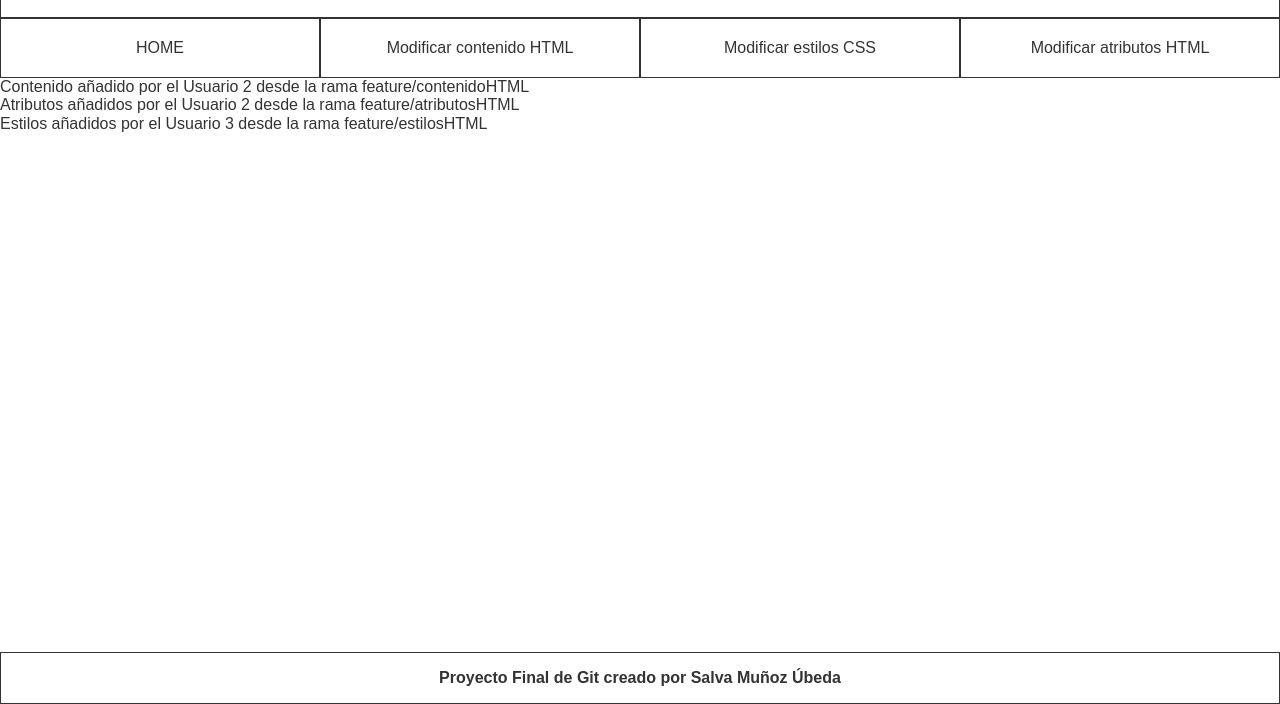
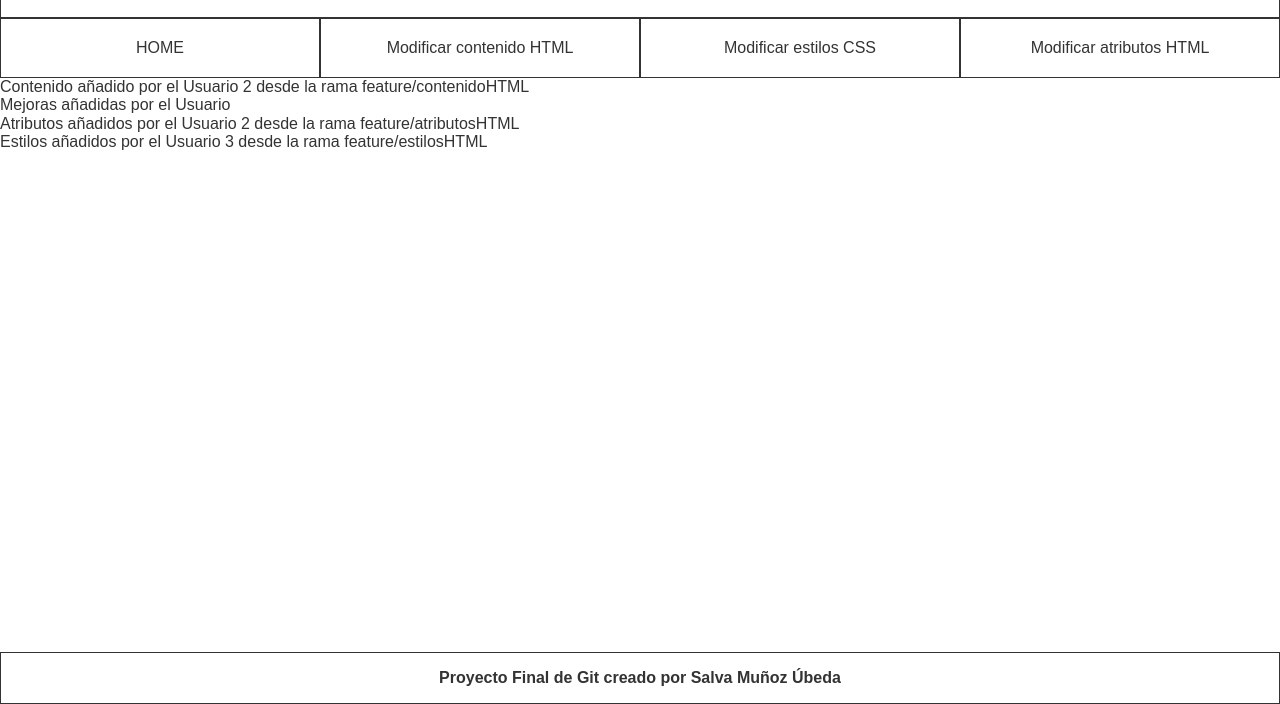
Before and after one commit to Salmu10/Salva_ProyectoFinalGit, a website built with Parcel: page index.html in a window 1280 px wide. Shown: the part 96-800 px from the top of the page. Built offline with nearby package versions, Linux system fonts and the light colour scheme.

Commit message:
A corregir por: Usuario 2, mejoras añadidas por Usuario 1

```diff
--- a/index.html
+++ b/index.html
@@ -37,6 +37,7 @@
       <div>Modificar atributos HTML</div>
     </nav>
     <div>Contenido añadido por el Usuario 2 desde la rama feature/contenidoHTML</div>
+    <div>Mejoras añadidas por el Usuario </div>
     <div>Atributos añadidos por el Usuario 2 desde la rama feature/atributosHTML</div>
     <div>Estilos añadidos por el Usuario 3 desde la rama feature/estilosHTML</div>
   </main>
```
Also changed, not shown: 1 other file.
